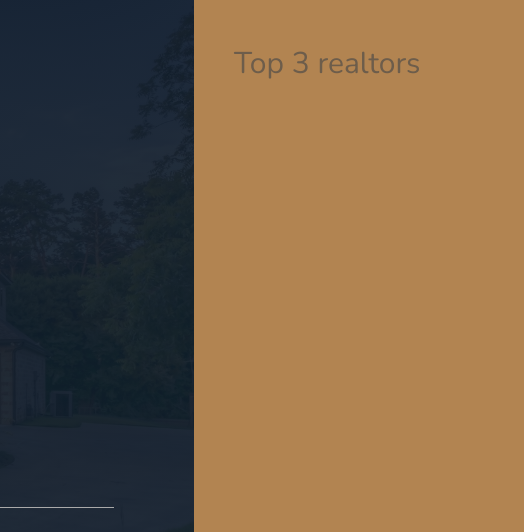
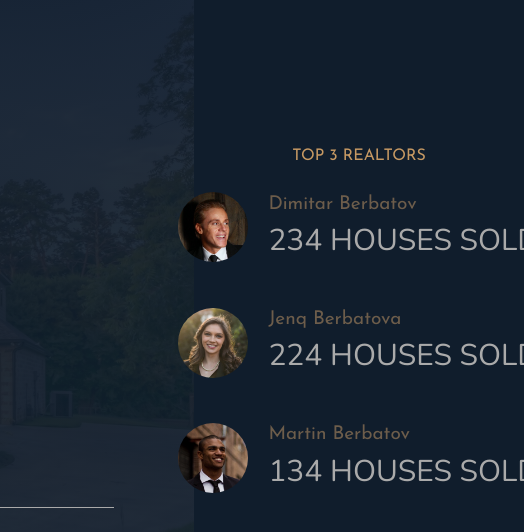
Before and after one commit to tihomirtx88/NexterApp, a website: page index.html in a window 1280 px wide. Shown: the top 532 px of the page, 756-1280 px from the left. Drawn offline with nearby package versions, Linux system fonts and the light colour scheme.

Commit message:
Buidling realtors section

```diff
--- a/index.html
+++ b/index.html
@@ -31,7 +31,26 @@
        </header>
 
        <div class="realtors">
-         Top 3 realtors
+         <h3 class="heading-3">Top 3 Realtors</h3>
+         <div class="realtors__list">
+            <img src="img/realtor-1.jpeg" alt="Image 1" class="realtors__img">
+            <div class="realtors__details">
+                <h4 class="heading-4 heading-4--light">Dimitar Berbatov</h4>
+                <p class="realtors__sold">234 houses sold</p>
+            </div>
+
+            <img src="img/realtor-2.jpeg" alt="Image 1" class="realtors__img">
+            <div class="realtors__details">
+                <h4 class="heading-4 heading-4--light">Jenq Berbatova</h4>
+                <p class="realtors__sold">224 houses sold</p>
+            </div>
+
+            <img src="img/realtor-3.jpeg" alt="Image 1" class="realtors__img">
+            <div class="realtors__details">
+                <h4 class="heading-4 heading-4--light">Martin Berbatov</h4>
+                <p class="realtors__sold">134 houses sold</p>
+            </div>
+         </div>
        </div>
 
        <section class="features">
--- a/sass/_realtors.scss
+++ b/sass/_realtors.scss
@@ -1,4 +1,31 @@
 .realtors{
-    background-color: $color-primary-dark;
+    background-color: $color-secondary;
     grid-column: col-start 7 / full-end;
+    padding: 3rem;
+
+    display: grid;
+    align-content: center;
+    justify-content: center;
+    grid-row-gap: 2rem;
+    justify-items: center;
+
+    &__list{
+        display: grid;
+        grid-template-columns: min-content max-content;
+        grid-column-gap: 2rem;
+        grid-row-gap: 5vh;
+        align-items: center;
+    }
+
+    &__img{
+        width: 7rem;
+        border-radius: 50%;
+        display: block;
+    }
+
+    &__sold{
+        text-transform: uppercase;
+        color: $color-grey-light-2;
+        margin-top: -3px;
+    }
 }
```
Also changed, not shown: css/style.css.
